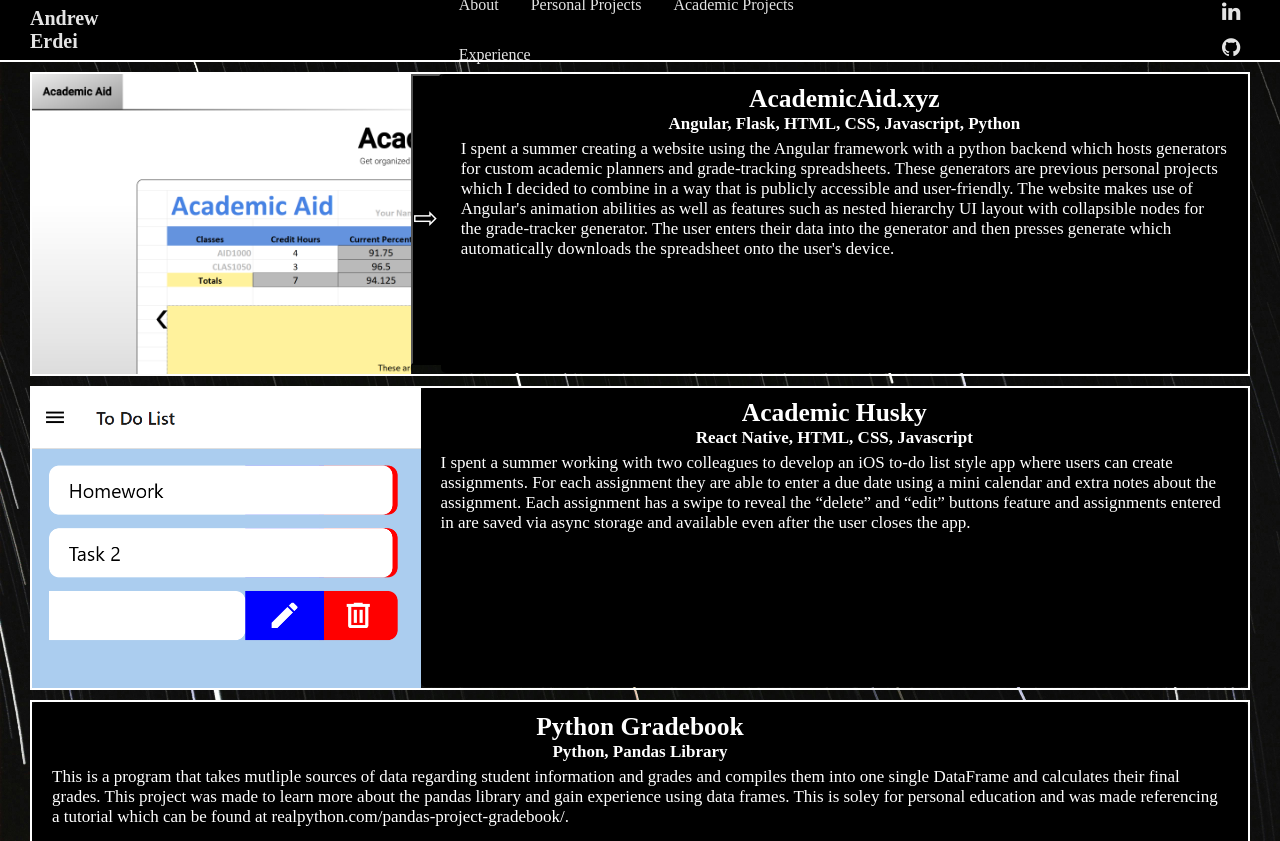
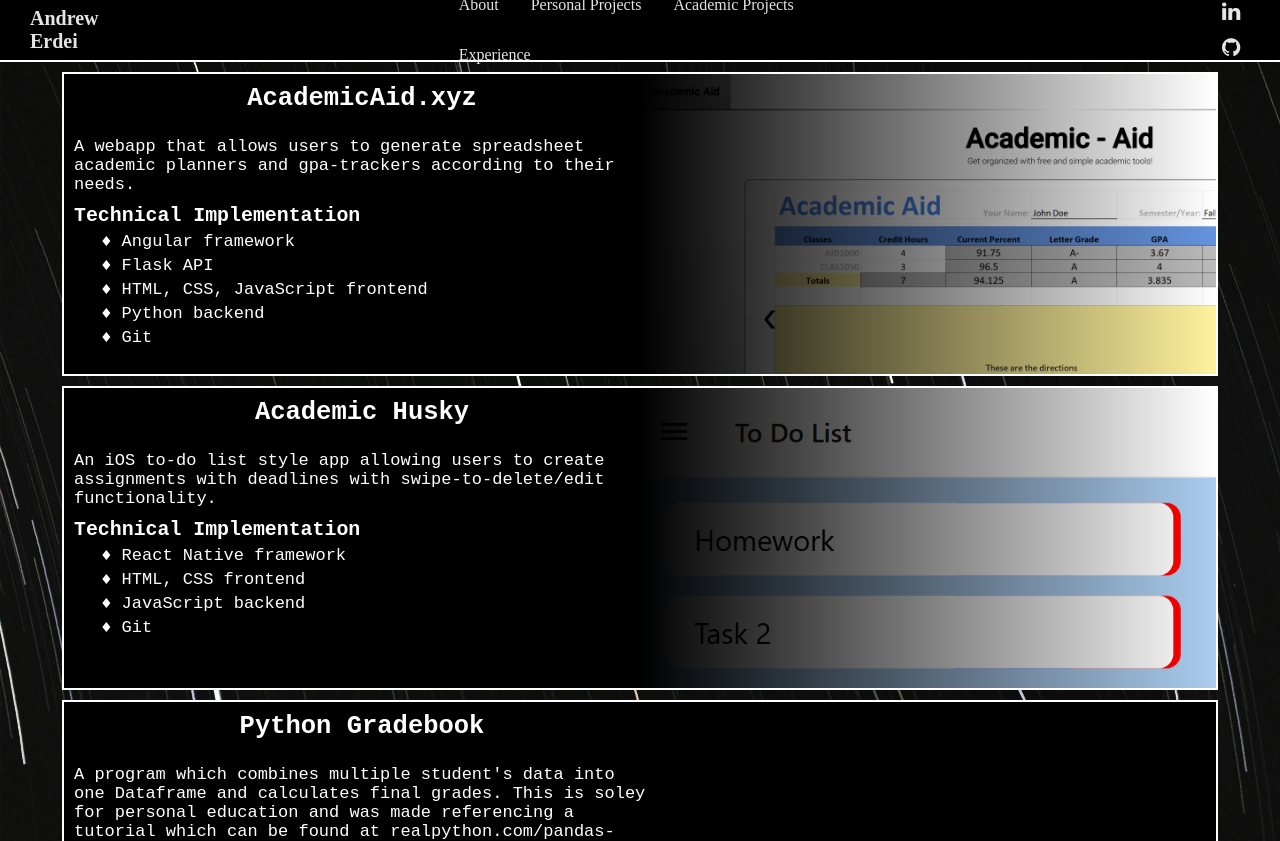
Before and after one commit to andrewerdei/myportfolio, an Angular app in the folder my-portfolio/: page /personal-projects in a window 1280 px wide. Shown: the top 841 px of the page. Built offline with nearby package versions, Linux system fonts and the light colour scheme.

Commit message:
Restyled project documentation for both personal and academic projects. Added SDP.

```diff
--- a/my-portfolio/src/app/academic/academic.component.html
+++ b/my-portfolio/src/app/academic/academic.component.html
@@ -1,22 +1,38 @@
 <div class="body-container">
     <div class="project">
-        <div class="image-container" [style.width]="hidden1? '100%':'600px' ">
+        <div class="left-side">
+            <div ngPreserveWhitespaces class="text-box description">
+                <h2>Code Analysis Tool</h2>
+                <p><br>Senior Design Project<br>
+                A Python Code Analysis tool which analysis code readability, function, redundancy, cyclomatic complexity, and generates ASTs based on user selection.</p>
+                <h3>Technical Implementation</h3>
+                <p>&emsp; &#9830; Django framework</p>
+                <p>&emsp; &#9830; HTML, CSS frontend</p>
+                <p>&emsp; &#9830; Python backend</p>
+                <p>&emsp; &#9830; AWS Cloud Services (DynamoDB, Lambda)</p>
+                <p>&emsp; &#9830; Git, Trello</p>
+            </div>
+        </div>
+        <div class="right-side">
+            <div class="sdp"></div>
+        </div>
+    </div>
+    <div class="project">
+        <div class="left-side">
+            <div ngPreserveWhitespaces class="text-box description">
+                <h2>Course Scheduler</h2>
+                <p><br>Final project for CSE2102: Intro to Software Engineering.<br>
+                A course scheduling website which allows students to add/drop classes created by professors. Both admin and student logins available with different privileges and abilities.</p>
+                <h3>Technical Implementation</h3>
+                <p>&emsp; &#9830; VueJS framework, HTML, CSS, JavaScript frontend</p>
+                <p>&emsp; &#9830; Python backend</p>
+                <p>&emsp; &#9830; Flask API</p>
+                <p>&emsp; &#9830; AWS Cloud Services</p>
+                <p>&emsp; &#9830; Git, Trello</p>
+            </div>
+        </div>
+        <div class="right-side">
             <div class="course-scheduler"></div>
-        </div>
-        <button class="expand" (click)="hide(1)">
-            <div class="arrow" [style.display]="hidden1? 'None' : 'block'">&#x21E8;</div>
-            <div class="arrow" [style.display]="!hidden1? 'None' : 'block'">&#x21E6;</div>
-        </button>
-        <div ngPreserveWhitespaces class="text-box description" [@openClose]="hidden1? 'closed' : 'open'">
-            <h2>Course Scheduler</h2>
-            <h4>VueJS, Python, Html, CSS, Javascript, AWS, Git, Trello</h4>
-            <p> This project was created as a final project for CSE 2102: Intro to Software Engineering. Working in a group of four, we
-                created a website that allows students of an institution to add/drop courses onto their schedule and see what courses are offered,
-                what prerequisites they have, as well as the times and professor of each course. On top of the student view of the site, there is also
-                an admin login where professors and other administrators declared in the AWS DynamoDB table can access their courses and edit/remove them.
-                The frontend of this website was created using VueJS and planned using Trello while the backend was created using Python and utilizing AWS
-                features such as Lambda, DynamoDB, S3, and API Gateway. The collaboration was kept track of and carried out through the use of Git.
-            </p>
         </div>
     </div>
 </div>
--- a/my-portfolio/src/app/personal/personal.component.html
+++ b/my-portfolio/src/app/personal/personal.component.html
@@ -1,46 +1,49 @@
 <div class="body-container">
     <div class="project">
-        <div class="image-container" [style.width]="hidden1? '100%':'600px' ">
+        <div class="left-side">
+            <div ngPreserveWhitespaces class="text-box description">
+                <h2>AcademicAid.xyz</h2>
+                <p><br>A webapp that allows users to generate spreadsheet academic planners and gpa-trackers according to their needs.<br></p>
+                <h3>Technical Implementation</h3>
+                <p>&emsp; &#9830; Angular framework</p>
+                <p>&emsp; &#9830; Flask API</p>
+                <p>&emsp; &#9830; HTML, CSS, JavaScript frontend</p>
+                <p>&emsp; &#9830; Python backend</p>
+                <p>&emsp; &#9830; Git</p>
+            </div>
+        </div>
+        <div class="right-side">
             <div class="academic-aid"></div>
-        </div>
-        <button class="expand" (click)="hide(1)">
-            <div class="arrow" [style.display]="hidden1? 'None' : 'block'">&#x21E8;</div>
-            <div class="arrow" [style.display]="!hidden1? 'None' : 'block'">&#x21E6;</div>
-        </button>
-        <div ngPreserveWhitespaces class="text-box description" [@openClose]="hidden1? 'closed' : 'open'">
-            <h2>AcademicAid.xyz</h2>
-            <h4>Angular, Flask, HTML, CSS, Javascript, Python</h4>
-            <p> I spent a summer creating a website using the Angular framework with a python backend which hosts generators for custom
-                academic planners and grade-tracking spreadsheets. These generators are previous personal projects which I decided to combine
-                in a way that is publicly accessible and user-friendly. The website makes use of Angular's animation abilities as well as features
-                such as nested hierarchy UI layout with collapsible nodes for the grade-tracker generator. The user enters their data
-                into the generator and then presses generate which automatically downloads the spreadsheet onto the user's device.
-            </p>
         </div>
     </div>
     <div class="project">
-        <div class="image-container" [style.width]="hidden2? '100%':'600px' ">
+        <div class="left-side">
+            <div ngPreserveWhitespaces class="text-box description">
+                <h2>Academic Husky</h2>
+                <p><br>An iOS to-do list style app allowing users to create assignments with deadlines with swipe-to-delete/edit functionality.<br></p>
+                <h3>Technical Implementation</h3>
+                <p>&emsp; &#9830; React Native framework</p>
+                <p>&emsp; &#9830; HTML, CSS frontend</p>
+                <p>&emsp; &#9830; JavaScript backend</p>
+                <p>&emsp; &#9830; Git</p>
+            </div>
+        </div>
+        <div class="right-side">
             <div class="academic-husky"></div>
-            <div class="hidden-title" [style.display]="hidden2? 'block' : 'None'">Academic Husky</div>
-        </div>
-        <div ngPreserveWhitespaces class="text-box description" [style.display]="hidden2? 'None' : 'block'">
-            <h2>Academic Husky</h2>
-            <h4>React Native, HTML, CSS, Javascript</h4>
-            <p>I spent a summer working with two colleagues to develop an iOS to-do list style app where users can create assignments.
-                For each assignment they are able to enter a due date using a mini calendar and extra notes about the assignment. Each assignment
-                has a swipe to reveal the “delete” and “edit” buttons feature and assignments entered in are saved via async storage and available
-                even after the user closes the app.
-            </p>
         </div>
     </div>
     <div class="project">
-        <div ngPreserveWhitespaces class="text-box description">
-            <h2>Python Gradebook</h2>
-            <h4>Python, Pandas Library</h4>
-            <p>This is a program that takes mutliple sources of data regarding student information and grades and compiles them into one single
-                DataFrame and calculates their final grades. This project was made to learn more about the pandas library and gain experience using
-                data frames. This is soley for personal education and was made referencing a tutorial which can be found at realpython.com/pandas-project-gradebook/.
-            </p>
+        <div class="left-side">
+            <div ngPreserveWhitespaces class="text-box description">
+                <h2>Python Gradebook</h2>
+                <p><br>A program which combines multiple student's data into one Dataframe and calculates final grades. This is soley for personal education and was made referencing a tutorial which can be found at realpython.com/pandas-project-gradebook/.<br></p>
+                <h3>Technical Implementation</h3>
+                <p>&emsp; &#9830; Python</p>
+                <p>&emsp; &#9830; Pandas library</p>
+                <p>&emsp; &#9830; Git</p>
+            </div>
+        </div>
+        <div class="right-side">
         </div>
     </div>
 </div>
--- a/my-portfolio/src/styles.css
+++ b/my-portfolio/src/styles.css
@@ -67,19 +67,22 @@ html{
 .project{
     display: flex;
     position: relative;
-    width: 95%;
+    width: 90%;
     height: 300px;
+    background-color: black;
     border: 2px solid white;
     margin-top: 10px;
     margin: 10px auto;
+    color: white;
 }
 
 .description{
     width: 100%;
-    height: 93%;
+    height: 10%;
     border: none;
-    padding-left: 20px;
-    padding-right: 20px;
+    padding-left: 10px;
+    padding-right: 25px;
+    font-family: 'Courier New', Courier, monospace;
 }
 
 .expand{
@@ -130,20 +133,39 @@ html{
 .academic-aid{
     width: 100%;
     height: 100%;
-    background-image: url("assets/images/academicaid.PNG");
+    background: linear-gradient(to right, rgba(0, 0, 0, 1), rgba(0, 0, 0, 0)), url("assets/images/academicaid.PNG");
     background-size: cover;
+    background-repeat: no-repeat;
+    background-color: black;
+    justify-content: center;
+}
+
+.academic-husky{
+    width: 100%;
+    height: 100%;
+    background: linear-gradient(to right, rgba(0, 0, 0, 1), rgba(0, 0, 0, 0)), url("assets/images/academichusky.PNG");
+    background-size: cover;
+    background-repeat: no-repeat;
+    background-color: black;
+    justify-content: center;
 }
 
 .course-scheduler{
     width: 100%;
     height: 100%;
-    background-image: url("assets/images/course_scheduler.PNG");
+    background: linear-gradient(to right, rgba(0, 0, 0, 1), rgba(0, 0, 0, 0)), url("assets/images/course_scheduler.PNG");
     background-size: cover;
+    background-repeat: no-repeat;
+    background-color: black;
+    justify-content: center;
 }
 
-.academic-husky{
+.sdp{
     width: 100%;
     height: 100%;
-    background-image: url("assets/images/academichusky.PNG");
-    background-size: cover;
+    background: linear-gradient(to right, rgba(0, 0, 0, 1), rgba(0, 0, 0, 0)), url("assets/images/SDPlogo.png");
+    background-size: contain;
+    background-repeat: no-repeat;
+    background-color: white;
+    justify-content: center;
 }
```
Also changed, not shown: my-portfolio/src/app/personal/save.html (added, +22 -0 lines), my-portfolio/src/assets/images/SDPlogo.png (added).
